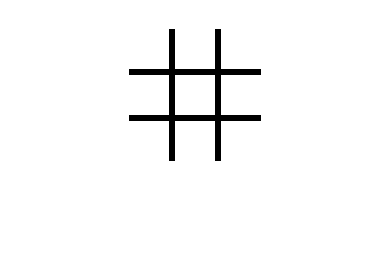
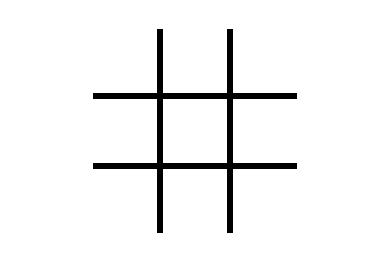
Before and after one commit to torbitj/tic-tac-toe, a plain HTML site: page index.html in a window 390 px wide. Shown: the part 40-312 px from the top of the page. Drawn offline with Linux system fonts and the light colour scheme.

Commit message:
Add query for 480px

```diff
--- a/assets/style/styles.css
+++ b/assets/style/styles.css
@@ -75,10 +75,16 @@ h2 {
 }
 
 /* Media Queries */
+@media screen and (max-width: 480px) {
+  h2 {
+    height: 3em;
+    width: 3em;
+  }
+}
 @media screen and (max-width: 400px) {
   h2 {
-    height: 1.25em;
-    width: 1.25em;
+    height: 2em;
+    width: 2em;
   }
   section {
     display: grid;
```
